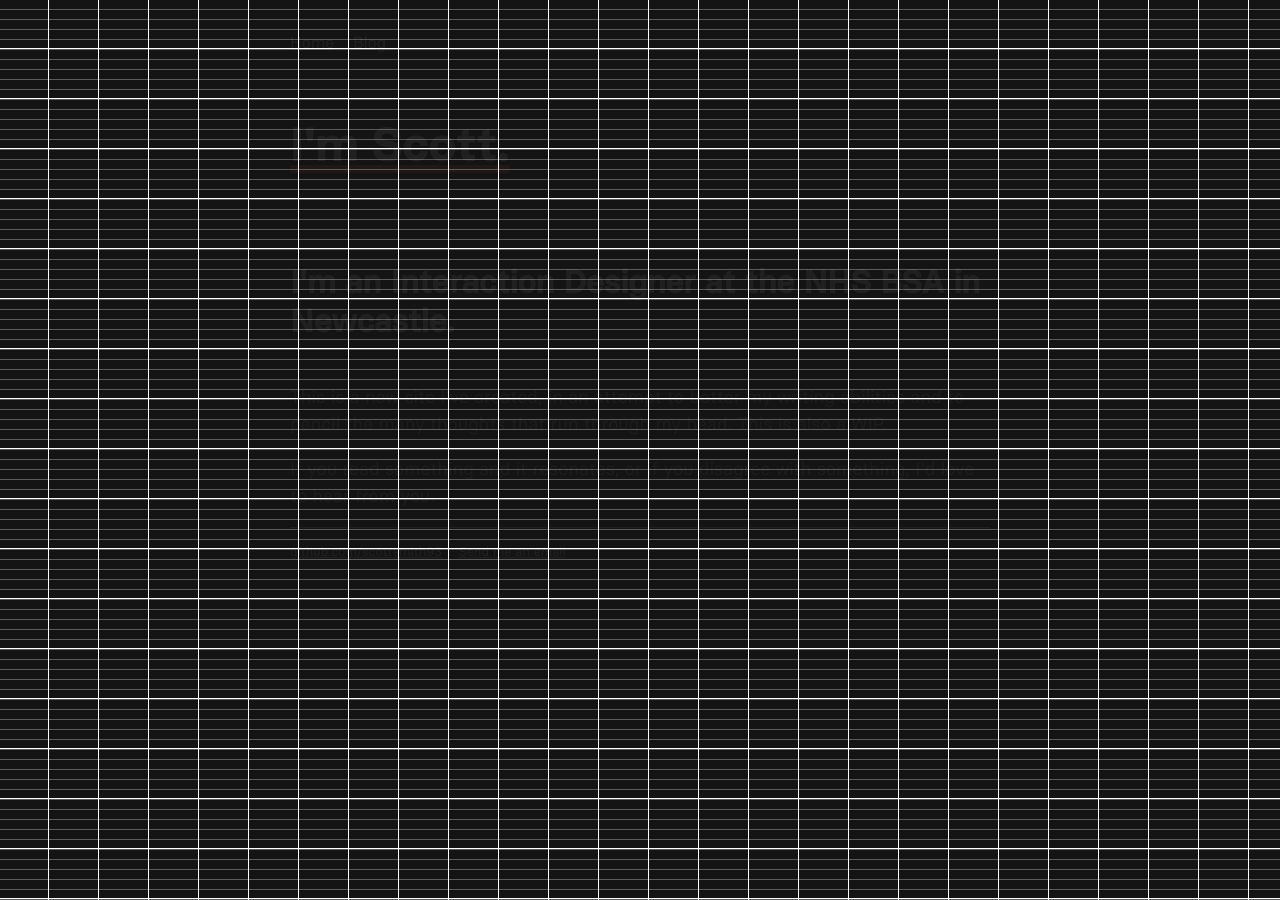
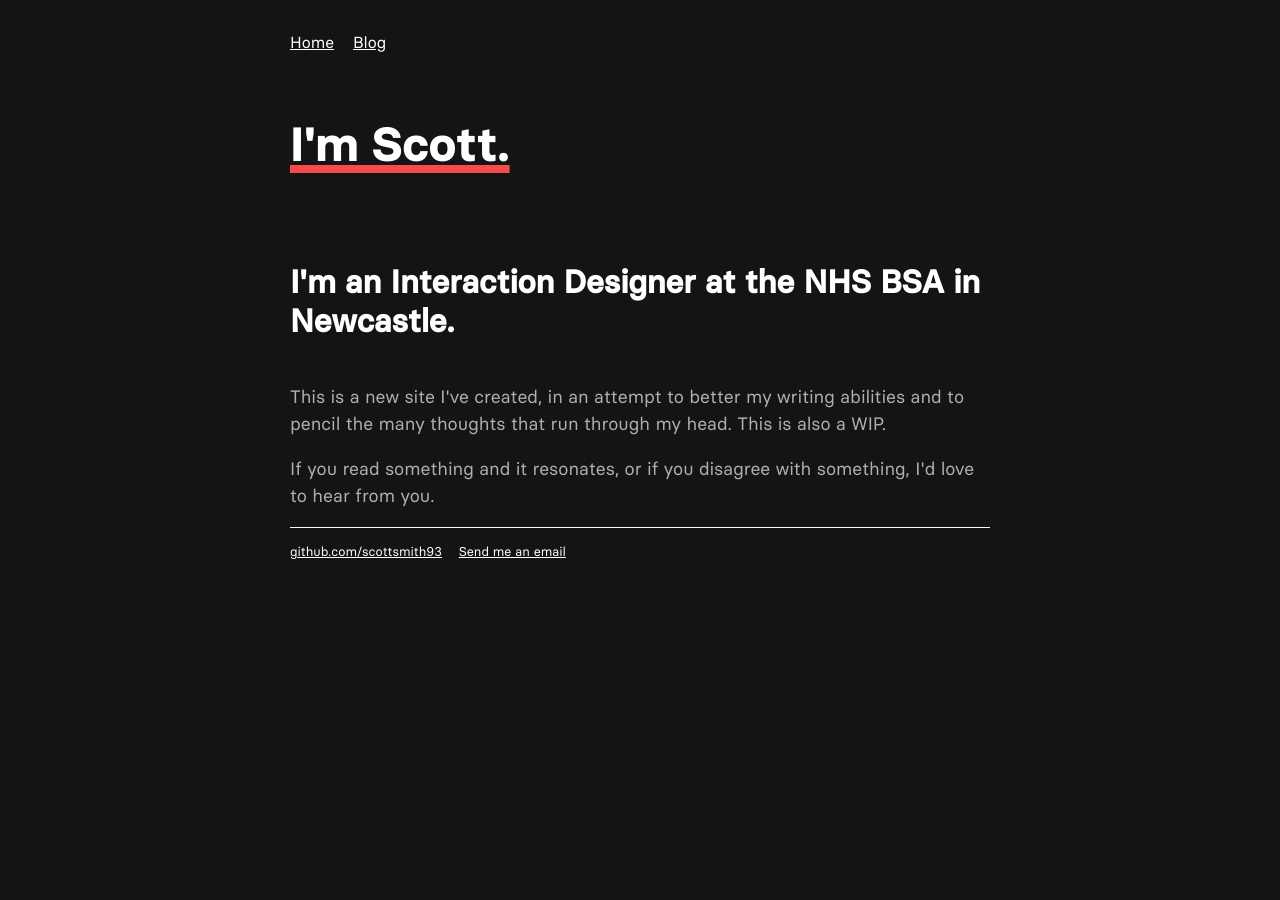
Before and after one commit to scottsmith93/scottsmith.github.io, a Jekyll site: the page built from index.html, in a window 1280 px wide. Built offline with Jekyll 4.4.1, drawn with Linux system fonts in a browser that asks for light colours.

Commit message:
Update main.css

```diff
--- a/css/main.css
+++ b/css/main.css
@@ -6,14 +6,6 @@
   padding-bottom: 0;
   margin: auto;
   background-color: #141414;
-  background-color:#141414;
-  background-image: linear-gradient(white 1px, transparent 1px),
-  linear-gradient(90deg, white 1px, transparent 1px),
-  linear-gradient(rgba(255,255,255,.3) 1px, transparent 1px),
-  linear-gradient(90deg, rgba(255,255,255,.3) .5px, transparent .5px);
-  background-size: 50px 50px, 50px 50px, 10px 10px, 10px 10px;
-  background-position:-2px -2px, -2px -2px, -1px -1px, -1px -1px;
-  opacity: 5%
 }
 
 
```
